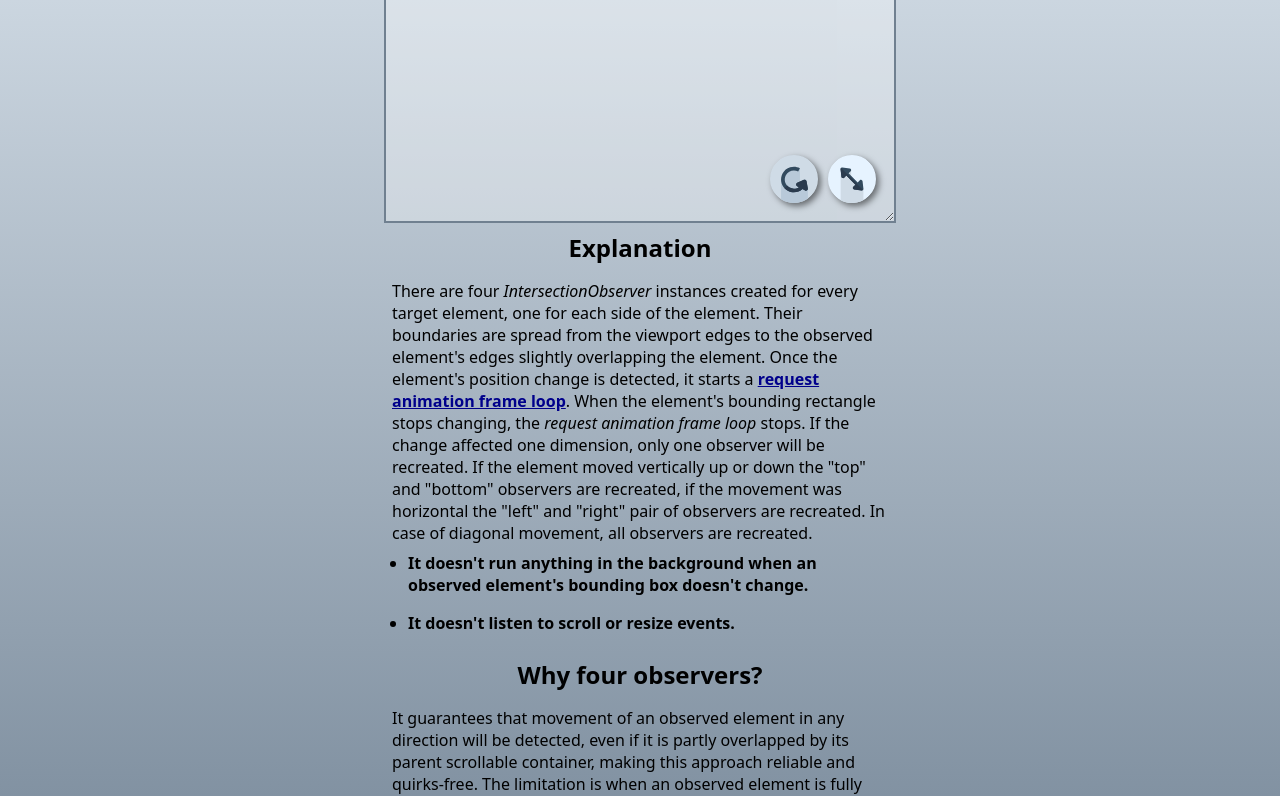
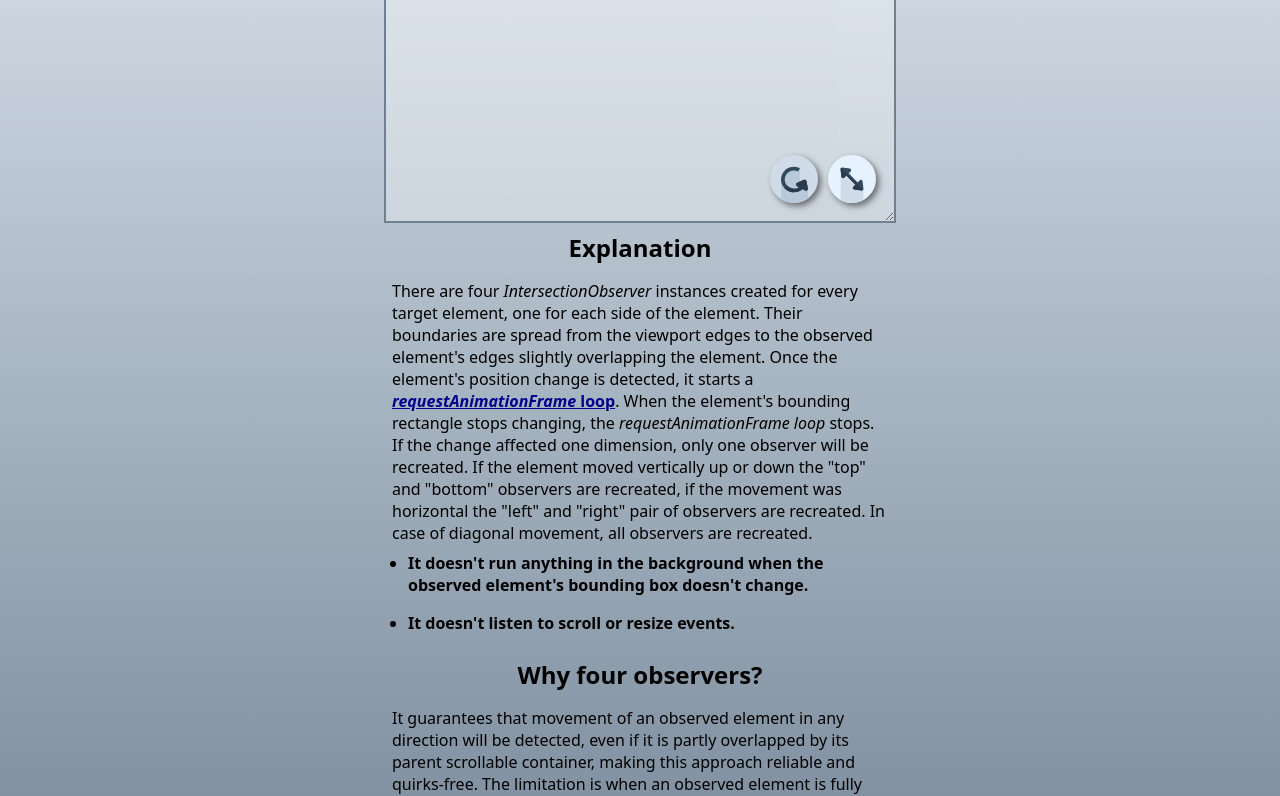
Before and after one commit to itihon/position-observer, a website with bundled scripts: page demo/how-it-works.html in a window 1280 px wide. Shown: the part 400-1196 px from the top of the page. Built offline with nearby package versions, Linux system fonts and the light colour scheme; what @itihon/position-observer would draw is missing.

Commit message:
docs: correct typos

```diff
--- a/demo/how-it-works.html
+++ b/demo/how-it-works.html
@@ -40,8 +40,8 @@
       <div class="description">
         There are four <i>IntersectionObserver</i> instances created for every target element, one for each side of the element.
         Their boundaries are spread from the viewport edges to the observed element's edges slightly overlapping the element.
-        Once the element's position change is detected, it starts a <a href="https://www.npmjs.com/package/request-animation-frame-loop">request animation frame loop</a>.
-        When the element's bounding rectangle stops changing, the <i>request animation frame loop</i> stops.
+        Once the element's position change is detected, it starts a <a href="https://www.npmjs.com/package/request-animation-frame-loop"><i>requestAnimationFrame</i> loop</a>.
+        When the element's bounding rectangle stops changing, the <i>requestAnimationFrame loop</i> stops.
         If the change affected one dimension, only one observer will be recreated.
         If the element moved vertically up or down the "top" and "bottom" observers are recreated,
         if the movement was horizontal the "left" and "right" pair of observers are recreated.
@@ -50,7 +50,7 @@
         <ul>
           <li>
             <b>
-              It doesn't run anything in the background when an observed element's bounding box doesn't change.
+              It doesn't run anything in the background when the observed element's bounding box doesn't change.
             </b>
           </li>
           <li>
```
